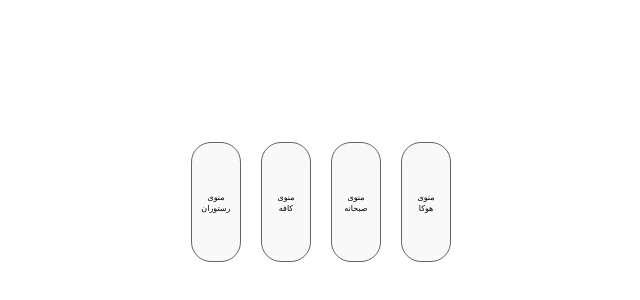
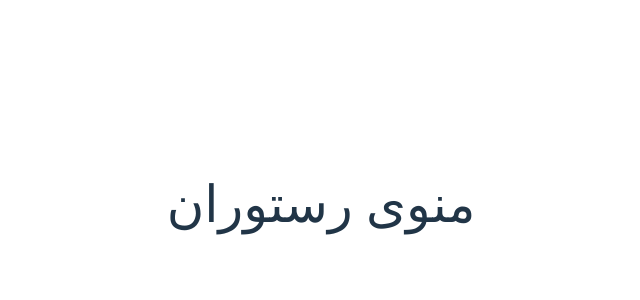
Before and after one commit to AminSBU/restaurant_menu, a React (Vite) app in the folder restaurant_menu/: page / in a window 1280 px wide. Shown: the part 198-498 px from the top of the page, without its empty margins (319-959 px from the left). Built offline with nearby package versions, Linux system fonts and the light colour scheme.

Commit message:
Menu files for menu

```diff
--- /dev/null
+++ b/restaurant_menu/src/Menu.jsx
@@ -0,0 +1,11 @@
+import './Menu.css'
+
+function Menu()
+{
+    return(
+        <>
+
+        </>
+    );
+}
+export default Menu;
--- a/restaurant_menu/src/intro.jsx
+++ b/restaurant_menu/src/intro.jsx
@@ -1,14 +1,13 @@
 import './intro.css'
+import Menu from './Menu.jsx'
 
 function Intro()
 {
     return(
         <>
             <div className="intro-container">
-                <button className="restaurant-menu">منوی رستوران</button>
-                <button className="Cafe-menu">منوی کافه</button>
-                <button className="breakfast-menu">منوی صبحانه</button>
-                <button className="hooka-menu">منوی هوکا</button>
+                <h1>منوی رستوران</h1>
+                <Menu />
             </div>
         </>
     );
```
Also changed, not shown: restaurant_menu/src/Menu.css (added).
